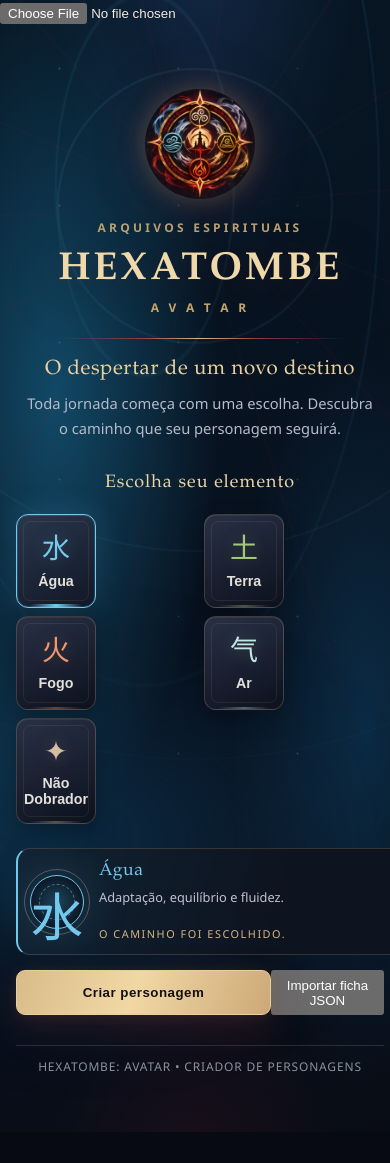
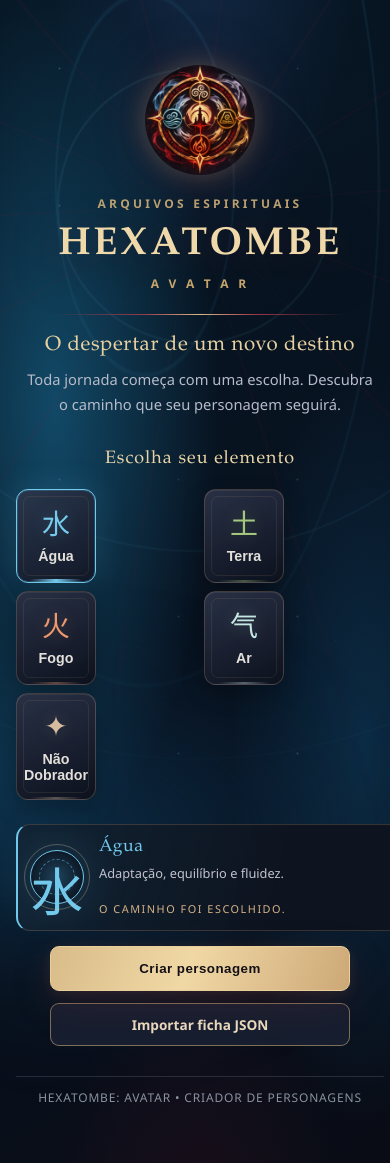
Before and after one commit to Rickmachado05/hexatombe-avatar, a React (Vite) app: page / in a window 390 px wide. Before the commit the page ends 1132 px from the top, so only its background shows below. Built offline with nearby package versions, Linux system fonts and the light colour scheme.

Commit message:
style: adicionar controles JSON à tela inicial e ao editor

```diff
--- a/src/HexatombeEditorIdentidade.css
+++ b/src/HexatombeEditorIdentidade.css
@@ -359,3 +359,59 @@
   outline: 2px solid var(--elemento);
   outline-offset: 3px;
 }
+
+
+/* Exportação/importação JSON: mantém a identidade do grimório. */
+.app .arquivo-json-oculto {
+  display: none;
+}
+.app:has(.acoes) .acoes {
+  gap: 12px;
+  align-items: center;
+  flex-wrap: wrap;
+}
+.app .botao-json {
+  min-height: 43px;
+  padding: 10px 17px;
+  background: rgba(24, 32, 49, .92);
+  color: #edddc1;
+  border: 1px solid rgba(215, 178, 120, .55);
+  border-radius: 9px;
+  font: 600 .85rem "Segoe UI", system-ui, sans-serif;
+  cursor: pointer;
+  transition: border-color .18s ease, background .18s ease;
+}
+.app .botao-json:hover {
+  border-color: var(--elemento);
+  background: rgba(41, 51, 74, .95);
+}
+.app .botao-json:focus-visible {
+  outline: 2px solid var(--elemento);
+  outline-offset: 3px;
+}
+.app .editor-com-abas .acoes-json {
+  display: flex;
+  align-items: center;
+  flex-wrap: wrap;
+  gap: 9px;
+  margin: -11px 0 27px;
+  padding: 12px 14px;
+  border: 1px solid rgba(205, 168, 112, .23);
+  border-radius: 11px;
+  background: rgba(7, 13, 24, .48);
+}
+.app .editor-com-abas .acoes-json small {
+  flex: 1 1 215px;
+  color: #b6c5d1;
+  font-size: .77rem;
+  line-height: 1.45;
+}
+@media (max-width: 520px) {
+  .app .editor-com-abas .acoes-json .botao-json {
+    flex: 1 1 120px;
+  }
+  .app:has(.acoes) .acoes .botao-json,
+  .app:has(.acoes) .acoes .botao-principal {
+    width: min(100%, 300px);
+  }
+}
```
